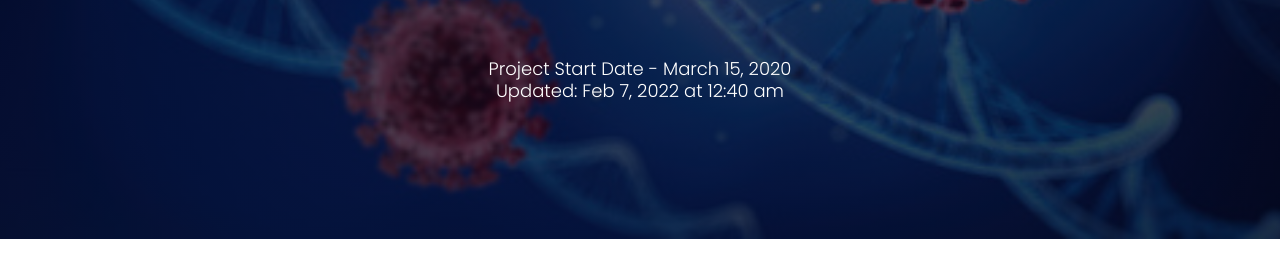
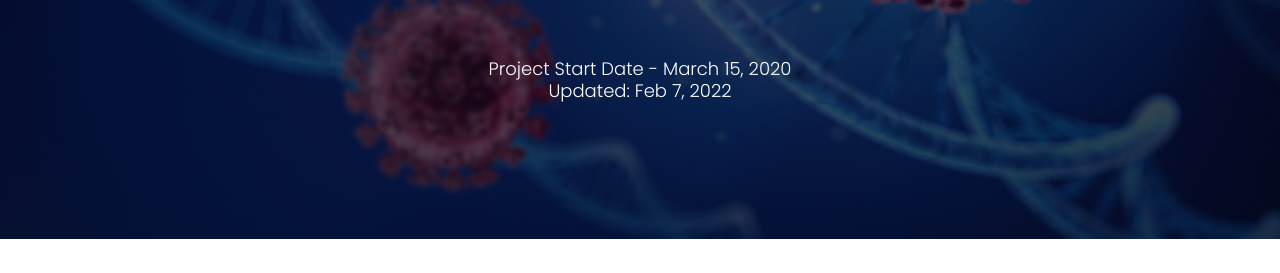
Before and after one commit to Pasin3ru/Tracking-COVID-19, a Jekyll site: the page built from index.html, in a window 1280 px wide and 900 px high, scrolled down 479 px. Shown: the part 182-455 px from the top of the window. Built offline with Jekyll 4.4.1, drawn with Linux system fonts in a browser that asks for light colours.

Commit message:
removed time

```diff
--- a/_layouts/home.html
+++ b/_layouts/home.html
@@ -11,7 +11,7 @@ layout: default
   <!--<p><a href="learn-more.html" class="hero-btn">Click To Learn More<br>About COVID-19</a></p> -->
 <p><a href="" class="hero-btn" onClick="window.open(url='https://www.cdc.gov/coronavirus/2019-ncov/index.html');">Click To Learn More<br>About COVID-19</a></p>
 
-  <ul class="date_time">Project Start Date - March 15, 2020<br>Updated: {{ site.time | date: "%b %-e, %Y at %-I:%M %P" }}</ul>
+  <ul class="date_time">Project Start Date - March 15, 2020<br>Updated: {{ site.time | date: "%b %-e, %Y" }}</ul>
 </div>
 </section>
 
```
